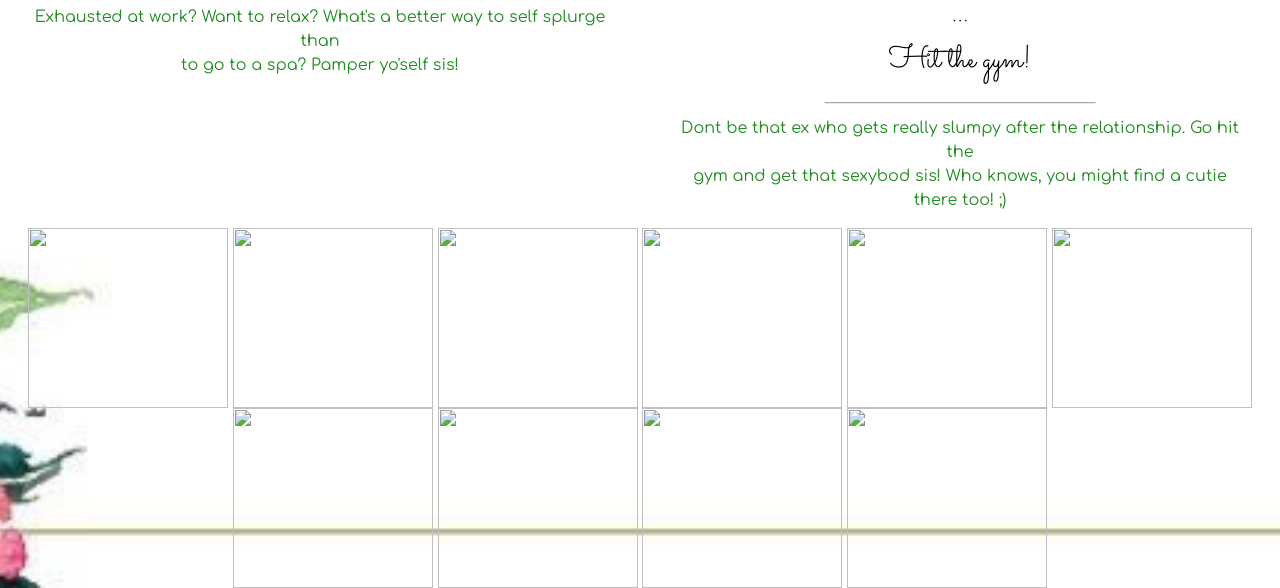
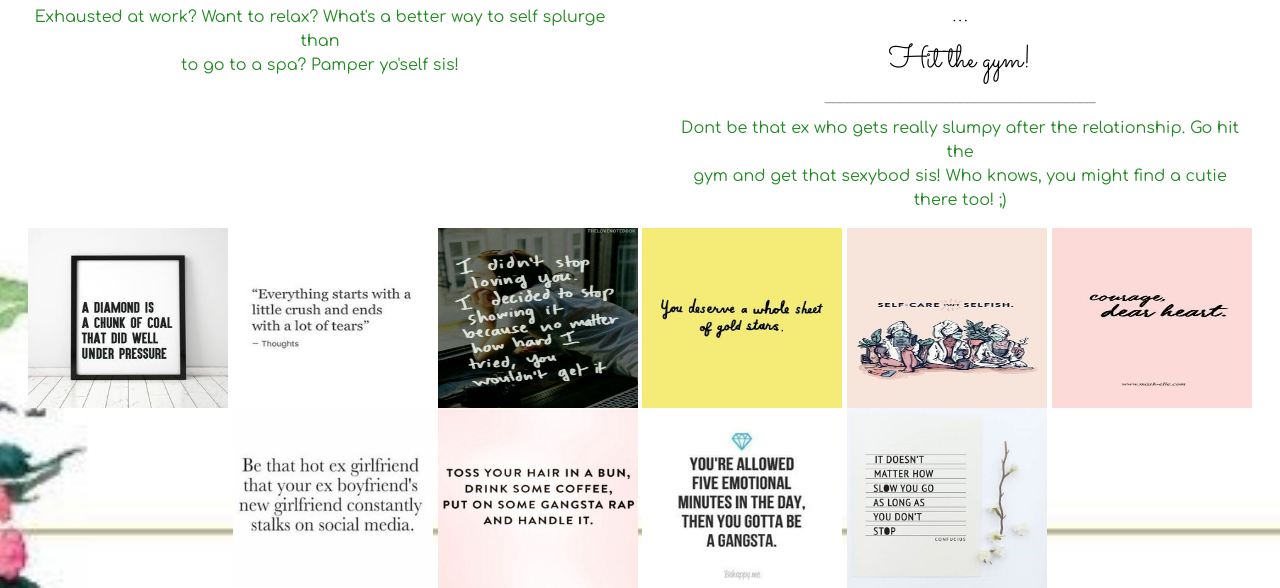
Before and after one commit to nikkisy/nikkiiiii.github.io, a plain HTML site: page partial2.html in a window 1280 px wide. Shown: the part 722-1310 px from the top of the page. Drawn offline with nearby package versions, Linux system fonts and the light colour scheme; files that its build step writes are made by us from their sources; a web font is replaced by a local one.

Commit message:
Update partial2.html

```diff
--- a/partial2.html
+++ b/partial2.html
@@ -1,9 +1,10 @@
+<!DOCTYPE html>
 <html>
 
-<head>
+<head>  <center>
     <title>Hmm Love? </title>
     <link rel="stylesheet" href="https://stackpath.bootstrapcdn.com/bootstrap/4.1.3/css/bootstrap.min.css" integrity="sha384-MCw98/SFnGE8fJT3GXwEOngsV7Zt27NXFoaoApmYm81iuXoPkFOJwJ8ERdknLPMO" crossorigin="anonymous">
-    <link rel="stylesheet" href="draftsweet.css" < </head> <center>
+    <link rel="stylesheet" href="css/draftsweet.css" </head>
 
 <body>
 
@@ -144,16 +145,16 @@
 
                                     </ul>
 
-                                    <img src="b11.jpg" width=200px" height=180px">
-                                    <img src="b2.jpg" width=200px" height=180px">
-                                    <img src="b3.jpg" width=200px" height=180px">
-                                    <img src="b4.jpg" width=200px" height=180px">
-                                    <img src="b6..jpg" width=200px" height=180px">
-                                    <img src="b7.jpg" width=200px" height=180px">
-                                    <img src="b8.jpg" width=200px" height=180px">
-                                    <img src="b9.jpg" width=200px" height=180px">
-                                    <img src="b10.jpg" width=200px" height=180px">
-                                    <img src="b12.jpg" width=200px" height=180px'>
+                                    <img src="images/b11.jpg" width=200px" height=180px">
+                                    <img src="images/b2.jpg" width=200px" height=180px">
+                                    <img src="images/b3.jpg" width=200px" height=180px">
+                                    <img src="images/b4.jpg" width=200px" height=180px">
+                                    <img src="images/b6..jpg" width=200px" height=180px">
+                                    <img src="images/b7.jpg" width=200px" height=180px">
+                                    <img src="images/b8.jpg" width=200px" height=180px">
+                                    <img src="images/b9.jpg" width=200px" height=180px">
+                                    <img src="images/b10.jpg" width=200px" height=180px">
+                                    <img src="images/b12.jpg" width=200px" height=180px'>
 
                                 </div>
                             </div>
```
